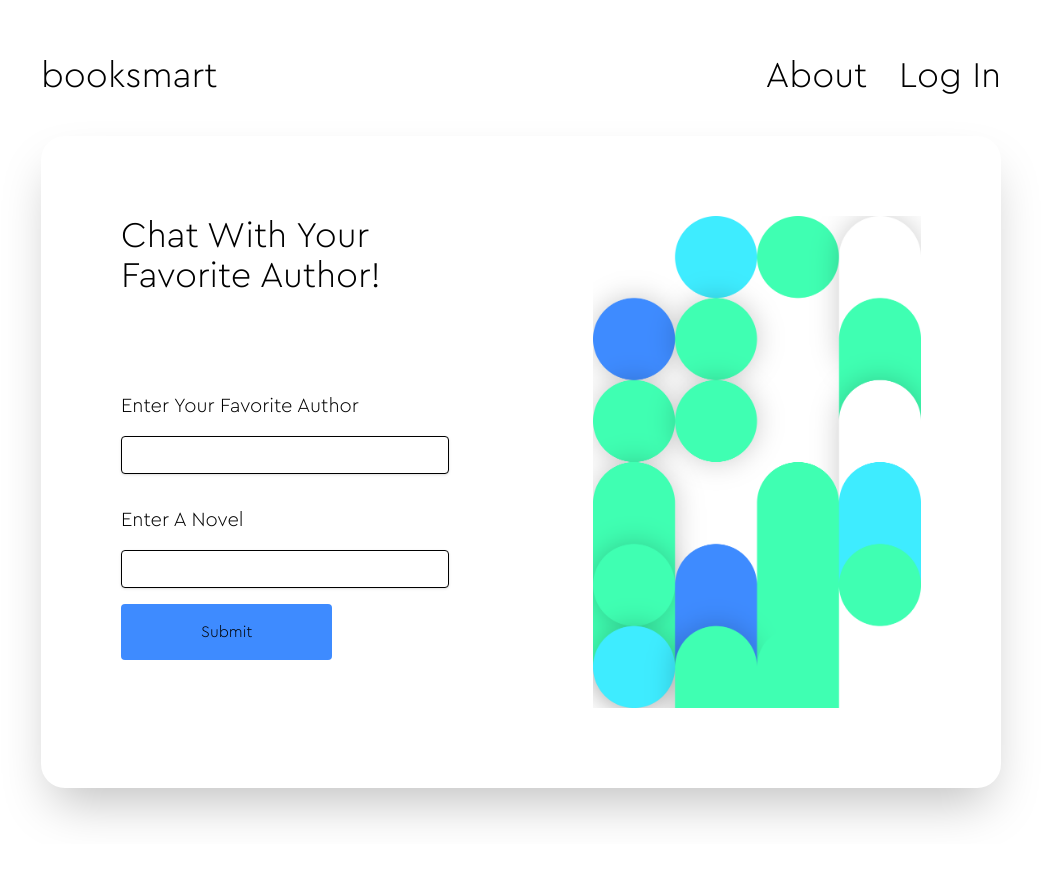
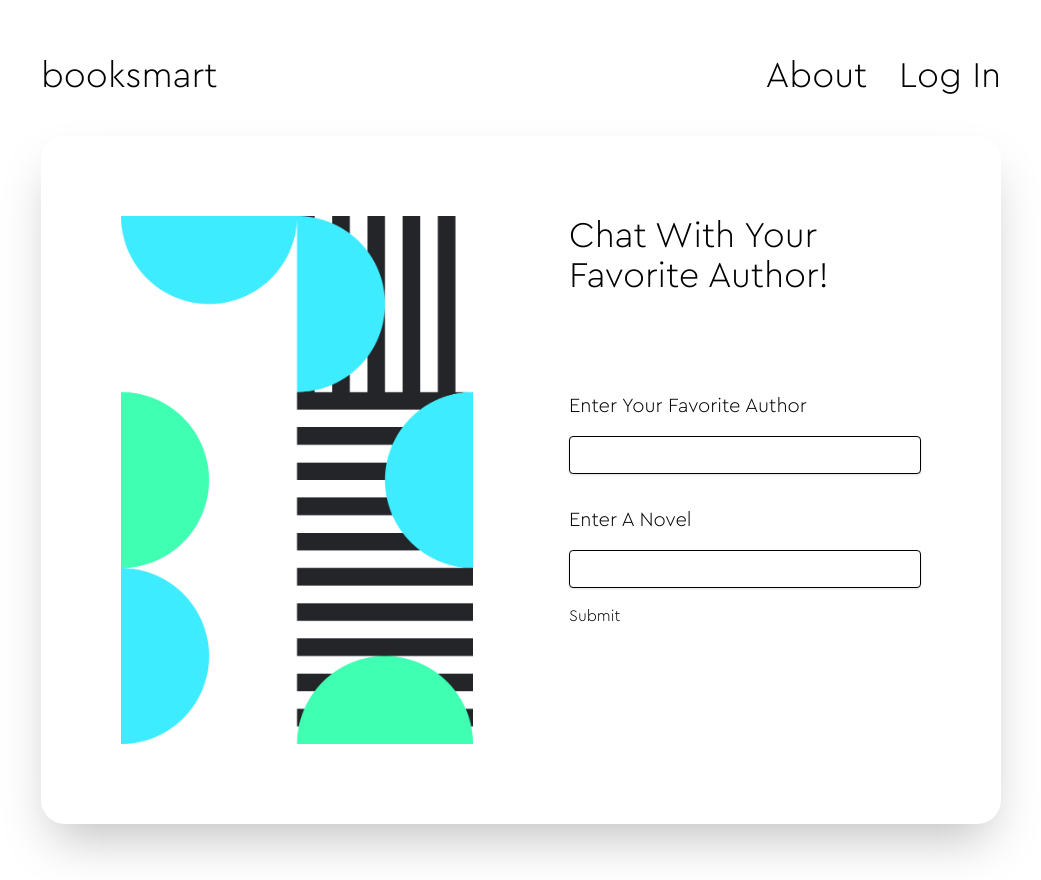
Before and after one commit to ryan-spencer1220/booksmart, a Next.js app: page /dashboard in a window 1280 px wide. Shown: the whole page, without its empty margins (119-1160 px from the left). Before the commit the page ends 844 px from the top, so only its background shows below. Built offline with nearby package versions, Linux system fonts and the light colour scheme.

Commit message:
add form submit function

```diff
--- a/app/dashboard/page.tsx
+++ b/app/dashboard/page.tsx
@@ -1,24 +1,48 @@
-import React from "react";
+"use client";
+import { useState } from "react";
 import Image from "next/image";
 import BlueButton from "../components/blue-button";
 
 export default function page() {
+  const [author, setAuthor] = useState("");
+  const [title, setTitle] = useState("");
+
+  const submitAuthorPrompt = (e: any) => {
+    e.preventDefault();
+    console.log(author, title);
+  };
+
   return (
     <div>
-      <section className="max-w-full shadow-2xl rounded-3xl p-20 grid grid-cols-2 gap-36">
+      <section className="max-w-full shadow-2xl rounded-3xl p-20 grid grid-cols-2 gap-24">
+        <Image
+          src="/dashboard.png"
+          alt="Form art"
+          width={400}
+          height={400}
+          priority
+        />
         <div>
           <h3 className="text-4xl pb-20">Chat With Your Favorite Author!</h3>
-          <form className="text-left">
+          <form className="text-left" onSubmit={submitAuthorPrompt}>
             <div className="py-4">
               <label className="text-xl">Enter Your Favorite Author</label>
-              <input className="shadow appearance-none border rounded w-full my-4 py-2 px-3 text-gray-700 leading-tight focus:outline-none focus:shadow-outline"></input>
+              <input
+                className="shadow appearance-none border rounded w-full my-4 py-2 px-3 text-gray-700 leading-tight focus:outline-none focus:shadow-outline"
+                value={author}
+                onChange={(event) => setAuthor(event.target.value)}
+              />
             </div>
             <label className="text-xl">Enter A Novel</label>
-            <input className="shadow appearance-none border rounded w-full py-2 px-3 text-gray-700 leading-tight focus:outline-none focus:shadow-outline my-4"></input>
-            <BlueButton text="Submit" />
+            <input
+              className="shadow appearance-none border rounded w-full py-2 px-3 text-gray-700 leading-tight focus:outline-none focus:shadow-outline my-4"
+              value={title}
+              onChange={(event) => setTitle(event.target.value)}
+            />
+            <button type="submit">Submit</button>
+            {/* <BlueButton text="Submit" /> */}
           </form>
         </div>
-        <Image src="/form.png" alt="Form art" width={400} height={400} />
       </section>
     </div>
   );
```
Also changed, not shown: public/dashboard.png (added).
